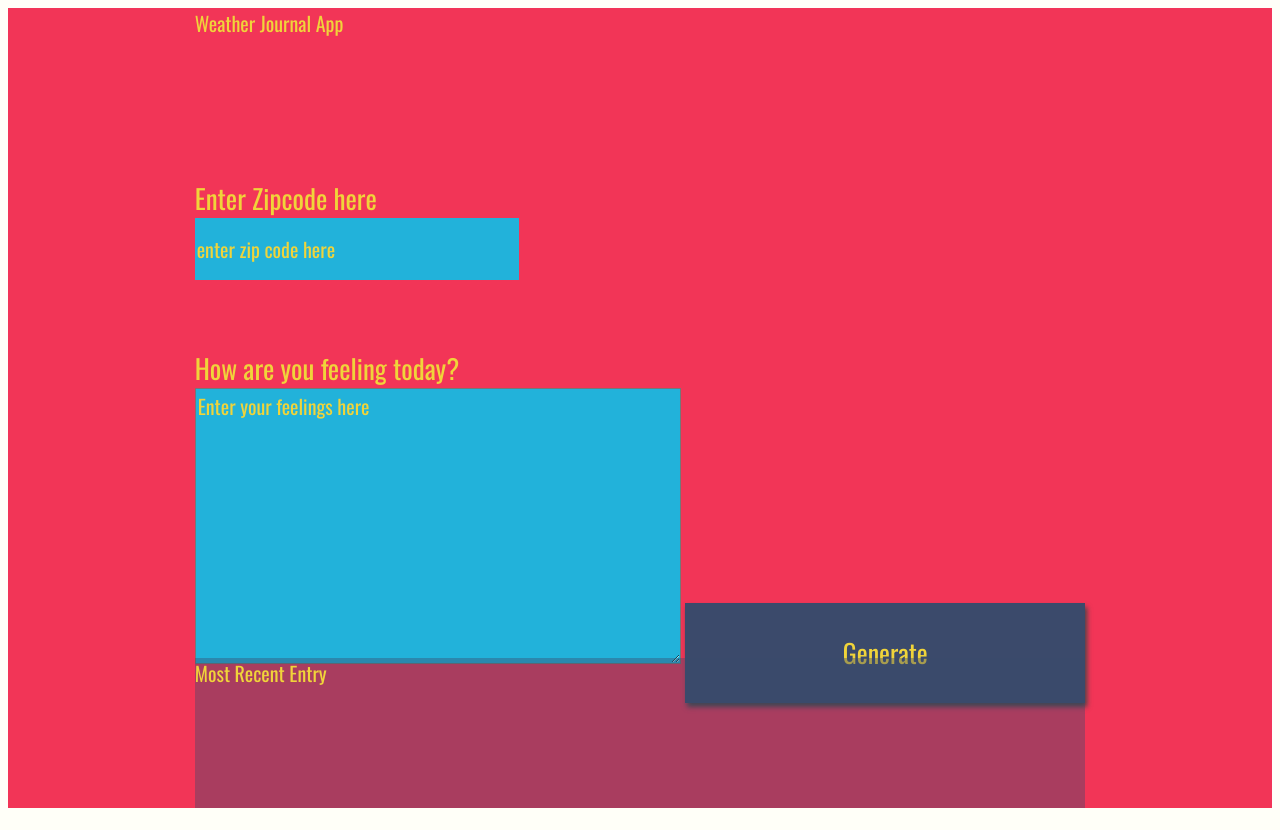
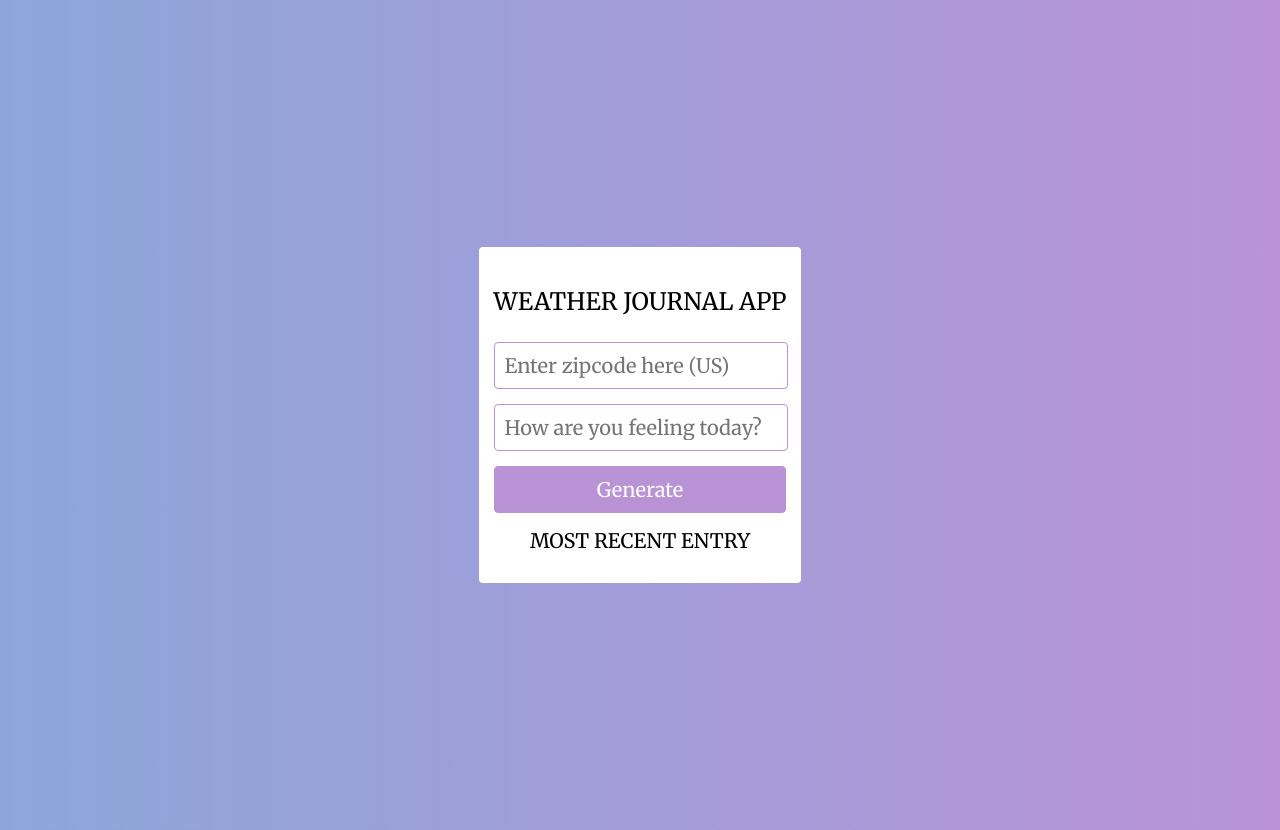
Before and after one commit to ducdev/weather-journal-app, a website: page website/index.html in a window 1280 px wide. Drawn offline with nearby package versions, Linux system fonts and the light colour scheme; a web font is replaced by a local one.

Commit message:
feat: style the UI

```diff
--- a/website/app.js
+++ b/website/app.js
@@ -1,22 +1,19 @@
-/* Global Variables */
-
-// Create a new date instance dynamically with JS
-let d = new Date();
-let newDate = d.getMonth()+'.'+ d.getDate()+'.'+ d.getFullYear();
-
+const d = new Date();
+const date = `${d.getMonth()}.${d.getDate()}.${d.getFullYear()}`;
+const time = `${d.getHours()}:${d.getMinutes()}`;
 const apiKey = '&APPID=56ff4739e48e6ca6e4ff944ff2de599d';
 const baseURL = 'http://api.openweathermap.org/data/2.5/weather?zip=';
 
 // get API data
-const getEntry = async (baseURL, zip, key) => {
-  const res = await fetch(`${baseURL}${zip}${key}`);
+const getData = async (baseURL, zip, apiKey) => {
+  const res = await fetch(`${baseURL}${zip}${apiKey}`);
+  let weatherData;
   try {
-    const weatherData = await res.json();
-    console.log(weatherData);
-    return weatherData;
+    weatherData = await res.json();
   }  catch (error) {
     console.error(error);
   }
+  return weatherData;
 };
 
 // post the API data
@@ -27,7 +24,7 @@ const postData = async (url = '', data = {}) => {
     headers: {
       'Content-Type': 'application/json',
     },
-    body: JSON.stringify(data), // body data type must match "Content-Type" header
+    body: JSON.stringify(data),
   });
 
   try {
@@ -37,3 +34,44 @@ const postData = async (url = '', data = {}) => {
     console.error(error)
   }
 }
+
+// update UI
+
+const updateUI = ({ date, feeling, temp }) => {
+  document.getElementById('date').innerText = `Date: ${date}`;
+  document.getElementById('temp').innerText = `Temperature: ${temp} °F`;
+  document.getElementById('content').innerText = `I feel: ${feeling}`;
+}
+
+
+// onClick event handler
+const onClickHandler = async () => {
+  const newZip =  document.getElementById('zip').value;
+  const zip = `${newZip},us`;
+
+  const feeling = document.getElementById('feelings').value;
+
+  // I prefer async/await over promise chaining, hope it's OK :)
+
+  const weatherData = await getData(baseURL, zip, apiKey);
+
+  if (weatherData) {
+    const { main: { temp }, name, weather } = weatherData;
+    const postResult = await postData('/post', {
+      temp,
+      description: weather[0].description,
+      name,
+      feeling,
+      date,
+      time,
+    });
+    if (postResult && postResult.temp) {
+      updateUI(postResult)
+    }
+  }
+}
+
+const generateCtaBtn = document.getElementById('generate');
+
+// bind the onClick event handler to generate button
+generateCtaBtn.addEventListener('click', onClickHandler);
--- a/website/index.html
+++ b/website/index.html
@@ -1,35 +1,36 @@
 <!DOCTYPE html>
 <html>
+
 <head>
   <meta charset="UTF-8">
   <title>Weather Journal</title>
-<link href="https://fonts.googleapis.com/css?family=Oswald:400,600,700|Ranga:400,700&display=swap" rel="stylesheet">
+  <meta name="viewport" content="width=device-width,initial-scale=1">
+  <link href="https://fonts.googleapis.com/css?family=Merriweather&display=swap" rel="stylesheet">
   <link rel="stylesheet" href="style.css">
 </head>
+
 <body>
-<div id = "app">
-  <div class ="holder headline">
+  <div class="app" id="app">
+    <div class="holder headline">
       Weather Journal App
     </div>
-  <div class ="holder zip">
-    <label for="zip">Enter Zipcode here</label>
-    <input type="text" id="zip" placeholder="enter zip code here">
+    <div class="holder zip">
+      <input type="text" id="zip" placeholder="Enter zipcode here (US)">
     </div>
-  <div class ="holder feel">
-    <label for="feelings">How are you feeling today?</label>
-    <textarea class= "myInput" id="feelings" placeholder="Enter your feelings here" rows="9" cols="50"></textarea>
-    <button id="generate" type = "submit"> Generate </button>
+    <div class="holder feel">
+      <input class="myInput" id="feelings" placeholder="How are you feeling today?">
     </div>
-  <div class ="holder entry">
-    <div class = "title">Most Recent Entry</div>
-   <div id = "entryHolder">
-    <div id = "date"></div>
-   <div id = "temp"></div>
-   <div id = "content"></div>
+    <button id="generate" type="submit">Generate</button>
+    <div class="holder entry">
+      <div class="title">Most Recent Entry</div>
+      <div id="entryHolder">
+        <div id="date"></div>
+        <div id="temp"></div>
+        <div id="content"></div>
       </div>
     </div>
   </div>
   <script src="app.js" type="text/javascript"></script>
+</body>
 
-</body>
 </html>
--- a/website/style.css
+++ b/website/style.css
@@ -1,111 +1,64 @@
-body{
-  background: #fffff8;
-  font-family: -apple-system, BlinkMacSystemFont, sans-serif;
+* {
+  outline: none;
+  font-family: 'Merriweather', sans-serif;
+  font-size: 20px;
 }
 
-#app{
-  display: grid;
-  grid-auto-rows: minmax(150px, auto);
-  /* grid-template-columns:  */
-  height:100vh;
-  background: #f23557;
-  color: #f0d43a;
-  justify-content: center;
-  grid-gap: 1em;
-  font-size: 20px;
-  font-family: 'Oswald', sans-serif;
+body {
+  padding: 15px;
+  margin: 0;
+  display: flex;
+  align-items: center;
+  height: 100vh;
+  background: #b993d6;  /* fallback for old browsers */
+  background: -webkit-linear-gradient(to right, #8ca6db, #b993d6);  /* Chrome 10-25, Safari 5.1-6 */
+  background: linear-gradient(to right, #8ca6db, #b993d6); /* W3C, IE 10+/ Edge, Firefox 16+, Chrome 26+, Opera 12+, Safari 7+ */
 }
 
-.holder{
-
+.app {
+  max-width: 350px;
+  background-color: #eee;
+  margin: 0 auto;
+  border-radius: 4px;
+  padding: 15px;
+  background: #fff;
 }
 
-.entry{
-  background: rgba(59, 74, 107, .4);
+.app > button {
+  padding: 10px;
+  border-radius: 4px;
+  background-color: #b993d6;
+  width: 100%;
+  color: #fff;
+  border: none;
+  cursor: pointer;
+  border: 1px solid #b993d6;
 }
 
-#entryHolder{
-
-}
-
-#date{
-
-}
-
-#temp{
-
-}
-
-#content{
-
+.app > button:hover {
+  color: #b993d6;
+  background-color: #fff;
 }
 
 .headline {
-
-}
-.title{
-
+  text-align: center;
+  font-size: 24px;
+  line-height: 50px;
+  text-transform: uppercase;
 }
 
-/*  Basic Styling To Override Default For Basic HTML Elements */
-label{
-  display:block;
-  font-size: 27px;
+.holder {
+  margin: 15px auto;
 }
 
-input{
-  display:block;
-  height: 60px;
-  width: 320px;
-  background:#22b2da;
-  color: #f0d43a;
-  font-size: 20px;
-  font-family: 'Oswald', sans-serif;
-  border: none;
+.holder > input {
+  padding: 10px;
+  border-radius: 4px;
+  border: 1px solid #b993d6;
+  width: calc(100% - 20px);
 }
 
-button{
-  width: 400px;
-  height: 100px;
-  background: #3b4a6b;
-  color: #f0d43a;
-  font-size: 26px;
-  font-family: 'Oswald', sans-serif;
-  border: none;
-  box-shadow: 2px 4px 5px #444;
+.title {
+  text-transform: uppercase;
+  text-align: center;
 }
-h1{
-  font-size: 36px;
-}
-
-textarea{
-  background:#22b2da;
-  color: #f0d43a;
-  font-size: 20px;
-  font-family: 'Oswald', sans-serif;
-}
-/* Reset style for HTML element on active to have no border*/
-input:focus,
-select:focus,
-textarea:focus,
-button:focus {
-  outline: none;
-}
-/* Style for Placeholder Text*/
-::placeholder { /* Firefox, Chrome, Opera */
-  color: #f0d43a;
-  font-family: 'Oswald', sans-serif;
-
-}
-
-:-ms-input-placeholder { /* Internet Explorer 10-11 */
-  color: #f0d43a;
-  font-family: 'Oswald', sans-serif;
-
-}
-
-::-ms-input-placeholder { /* Microsoft Edge */
-  color: #f0d43a;
-  font-family: 'Oswald', sans-serif;
-
-}
```
Also changed, not shown: server.js (+1 -7 lines). Lines whose indentation alone changed are shown as unchanged.
